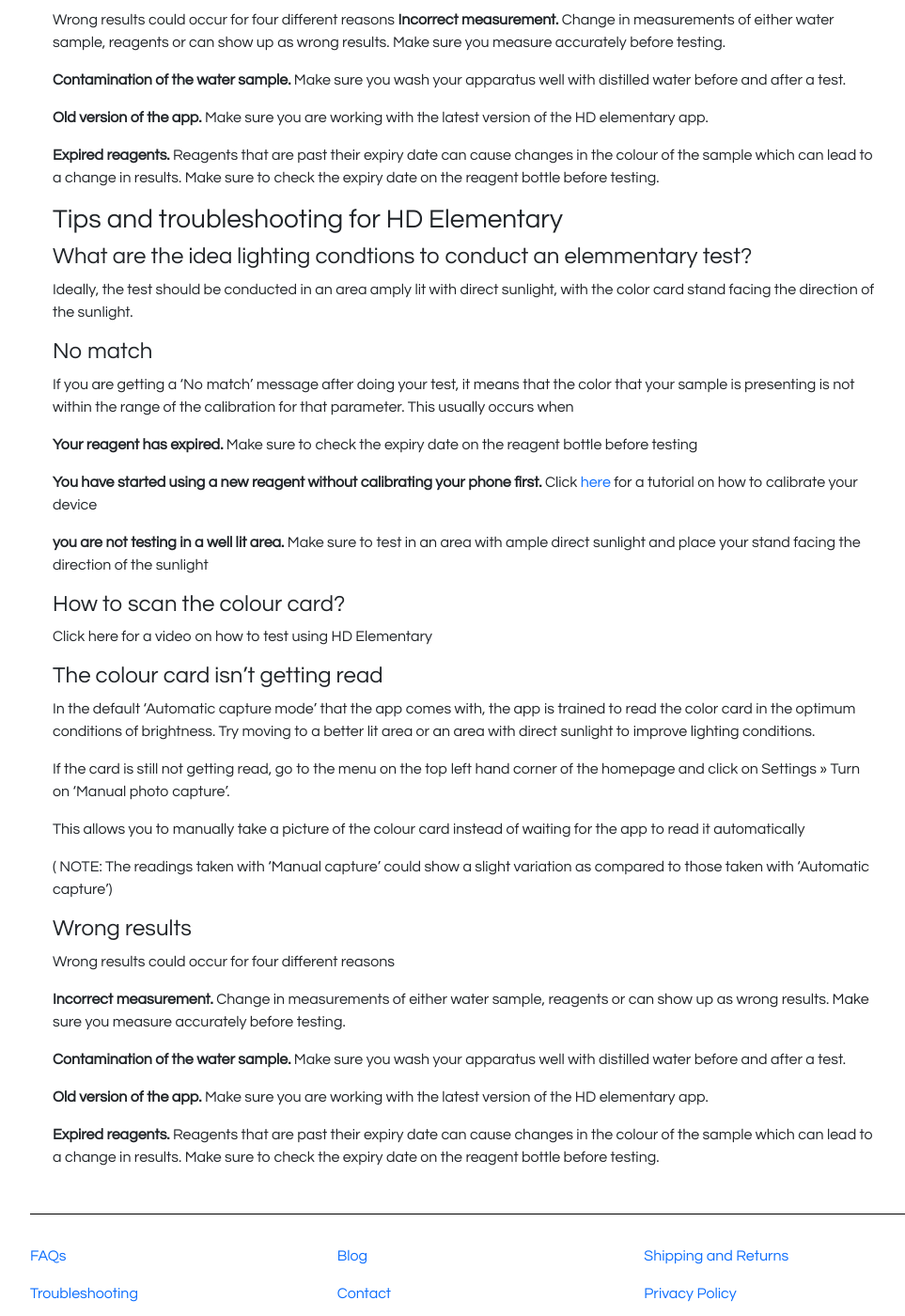
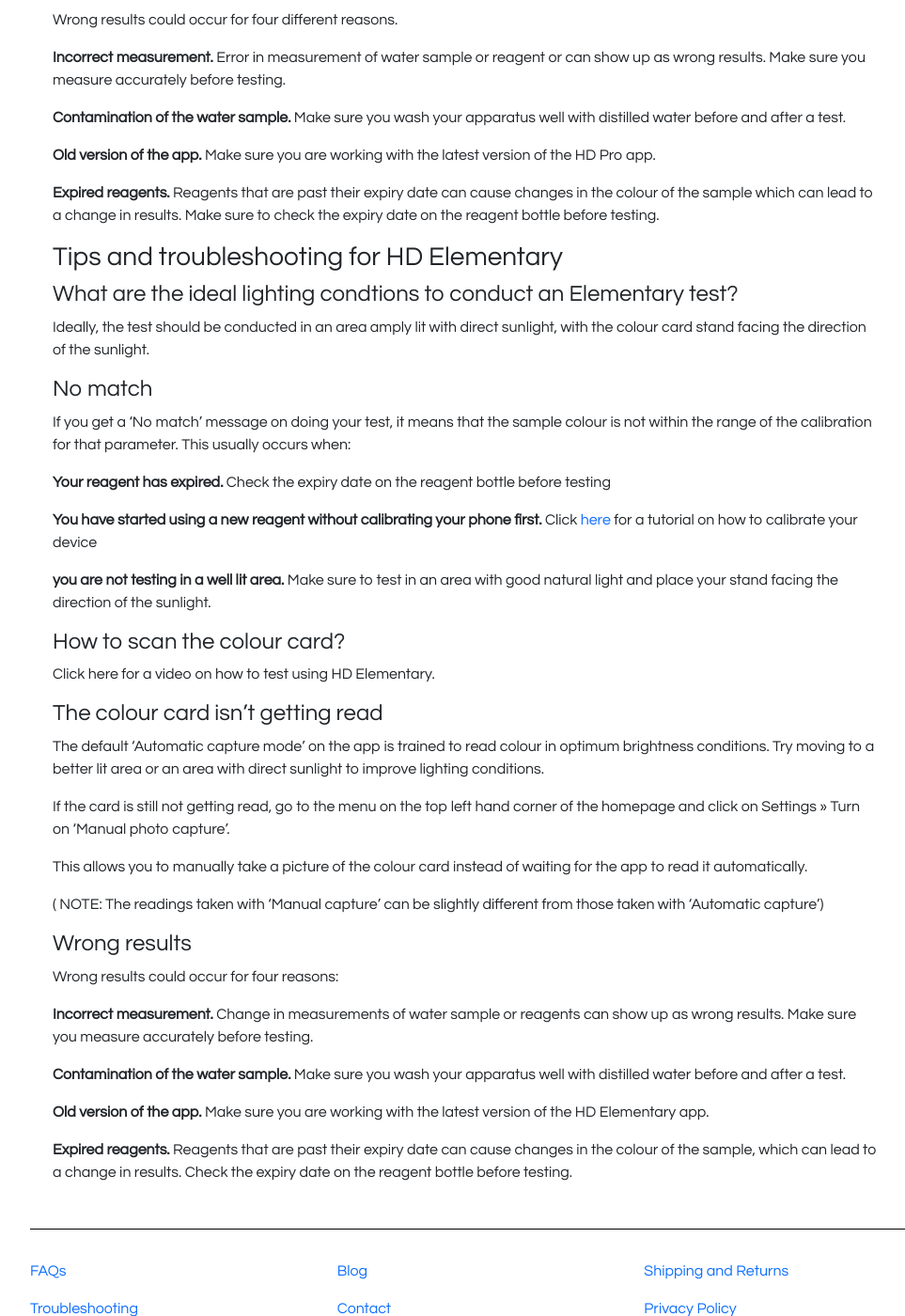
Before and after one commit to Hueristic-Devices/Hueristic-Devices.github.io, a Jekyll site: the page built from _pages/troubleshooting.md, in a window 1280 px wide and 1400 px high, scrolled down 508 px. Shown: the whole window at 94% size, without its empty margins (130-1093 px from the left). Built offline with Jekyll 4.4.1, drawn with Linux system fonts in a browser that asks for light colours; some of the changed text lies outside the part shown.

Commit message:
Update troubleshooting.md
language edits

```diff
--- a/_pages/troubleshooting.md
+++ b/_pages/troubleshooting.md
@@ -11,21 +11,23 @@
 
 #### No match
 
-If you are getting a ‘No match’ message after doing your test, it means that the color that your sample is presenting is not within the range of the calibration for that parameter. This usually occurs when
+If you get a ‘No match’ message on doing the test, it means that the colour of your sample is not within the range that parameter has been calibrated for. This usually occurs when:
 
-**Your reagent has expired.** Make sure to check the expiry date on the reagent bottle before testing
 
-**You have started using a new reagent without calibrating your phone first.** Click [here](url) for a tutorial on how to calibrate your device
+**Your reagent has expired.** Check the expiry date on the reagent bottle before testing.
+
+**You have started using a new reagent without calibrating your phone first.** Click [here](url) for a tutorial on how to calibrate your device.
 
 
 #### Wrong results
 
-Wrong results could occur for four different reasons
-**Incorrect measurement.** Change in measurements of either water sample, reagents or can show up as wrong results. Make sure you measure accurately before testing.
+Wrong results could occur for four different reasons.
+
+**Incorrect measurement.** Error in measurement of water sample or reagent or can show up as wrong results. Make sure you measure accurately before testing.
 
 **Contamination of the water sample.** Make sure you wash your apparatus well with distilled water before and after a test.
 
-**Old version of the app.** Make sure you are working with the latest version of the HD elementary app.
+**Old version of the app.** Make sure you are working with the latest version of the HD Pro app.
 
 **Expired reagents.** Reagents that are past their expiry date can cause changes in the colour of the sample which can lead to a change in results. Make sure to check the expiry date on the reagent bottle before testing.
 
@@ -34,43 +36,43 @@
 ### Tips and troubleshooting for HD Elementary
 
 
-#### What are the idea lighting condtions to conduct an elemmentary test?
+#### What are the ideal lighting condtions to conduct an Elementary test?
 
-Ideally, the test should be conducted in an area amply lit with direct sunlight, with the color card stand facing the direction of the sunlight.
+Ideally, the test should be conducted in an area amply lit with direct sunlight, with the colour card stand facing the direction of the sunlight.
 
 #### No match
 
-If you are getting a ‘No match’ message after doing your test, it means that the color that your sample is presenting is not within the range of the calibration for that parameter. This usually occurs when
+If you get a ‘No match’ message on doing your test, it means that the sample colour is not within the range of the calibration for that parameter. This usually occurs when:
 
-**Your reagent has expired.** Make sure to check the expiry date on the reagent bottle before testing
+**Your reagent has expired.** Check the expiry date on the reagent bottle before testing
 
 **You have started using a new reagent without calibrating your phone first.** Click [here](url) for a tutorial on how to calibrate your device
 
-**you are not testing in a well lit area.** Make sure to test in an area with ample direct sunlight and place your stand facing the direction of the sunlight
+**you are not testing in a well lit area.** Make sure to test in an area with good natural light and place your stand facing the direction of the sunlight.
 
 #### How to scan the colour card?
 
-Click here for a video on how to test using HD Elementary
+Click here for a video on how to test using HD Elementary.
 
 #### The colour card isn't getting read
 
-In the default ‘Automatic capture mode’ that the app comes with, the app is trained to read the color card in the optimum conditions of brightness. Try moving to a better lit area or an area with direct sunlight to improve lighting conditions.
+The default ‘Automatic capture mode’ on the app is trained to read colour in optimum brightness conditions. Try moving to a better lit area or an area with direct sunlight to improve lighting conditions.
 
 If the card is still not getting read, go to the menu on the top left hand corner of the homepage and click on Settings >> Turn on ‘Manual photo capture’.
 
-This allows you to manually take a picture of the colour card instead of waiting for the app to read it automatically
+This allows you to manually take a picture of the colour card instead of waiting for the app to read it automatically.
 
-( NOTE: The readings taken with ‘Manual capture’ could show a slight variation as compared to those taken with ‘Automatic capture’)
+( NOTE: The readings taken with ‘Manual capture’ can be slightly different from those taken with ‘Automatic capture’)
 
 
 #### Wrong results
 
-Wrong results could occur for four different reasons
+Wrong results could occur for four reasons:
 
-**Incorrect measurement.** Change in measurements of either water sample, reagents or can show up as wrong results. Make sure you measure accurately before testing.
+**Incorrect measurement.** Change in measurements of water sample or reagents can show up as wrong results. Make sure you measure accurately before testing.
 
 **Contamination of the water sample.** Make sure you wash your apparatus well with distilled water before and after a test.
 
-**Old version of the app.** Make sure you are working with the latest version of the HD elementary app.
+**Old version of the app.** Make sure you are working with the latest version of the HD Elementary app.
 
-**Expired reagents.** Reagents that are past their expiry date can cause changes in the colour of the sample which can lead to a change in results. Make sure to check the expiry date on the reagent bottle before testing.
+**Expired reagents.** Reagents that are past their expiry date can cause changes in the colour of the sample, which can lead to a change in results. Check the expiry date on the reagent bottle before testing.
```
